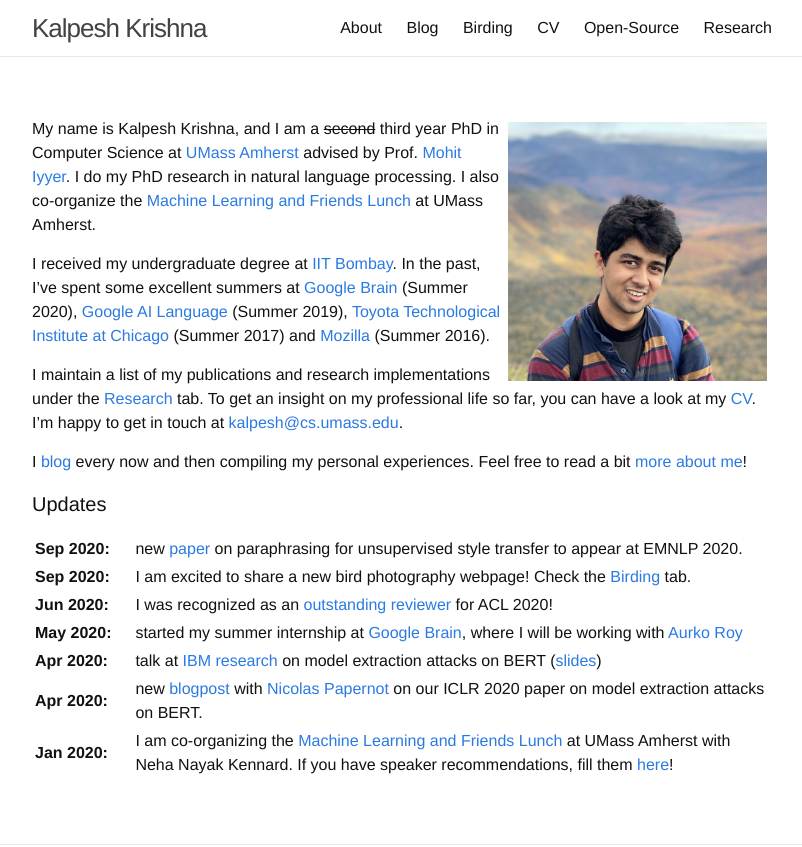
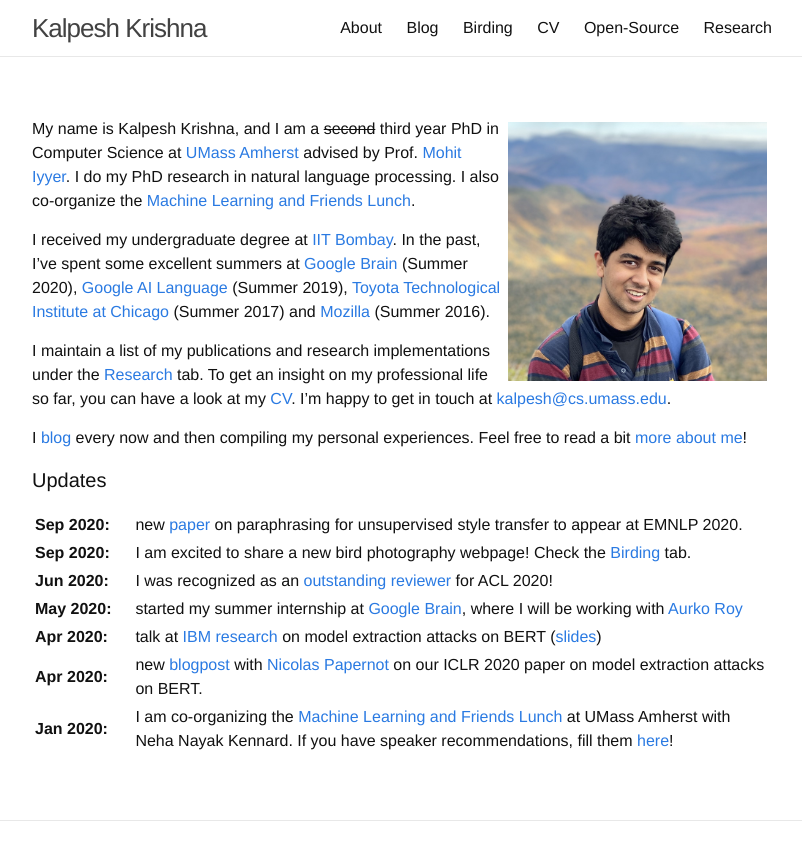
Before and after one commit to martiansideofthemoon/martiansideofthemoon.github.io, a Jekyll site: the page built from index.md, in a window 1280 px wide, cut to the strip 0-847 px from the top of the page. Shown: the whole strip, without its empty margins (238-1040 px from the left). Built offline with Jekyll 4.4.1, drawn with Linux system fonts in a browser that asks for light colours; comment, search, counter and statistics services are not loaded.

Commit message:
update index page a bit

```diff
--- a/index.md
+++ b/index.md
@@ -5,7 +5,7 @@ layout: page
 
 <img style="float: right; width: 35%; padding: 5px;" src=" {{ site.url }}/assets/IMG_1403.jpg">
 
-My name is Kalpesh Krishna, and I am a ~~second~~ third year PhD in Computer Science at [UMass Amherst](http://cs.umass.edu/) advised by Prof. [Mohit Iyyer](https://people.cs.umass.edu/~miyyer/). I do my PhD research in natural language processing. I also co-organize the [Machine Learning and Friends Lunch](https://umass-mlfl.github.io/) at UMass Amherst.
+My name is Kalpesh Krishna, and I am a ~~second~~ third year PhD in Computer Science at [UMass Amherst](http://cs.umass.edu/) advised by Prof. [Mohit Iyyer](https://people.cs.umass.edu/~miyyer/). I do my PhD research in natural language processing. I also co-organize the [Machine Learning and Friends Lunch](https://umass-mlfl.github.io/).
 
 I received my undergraduate degree at [IIT Bombay](http://iitb.ac.in). In the past, I've spent some excellent summers at [Google Brain](https://research.google/teams/brain) (Summer 2020), [Google AI Language](https://ai.google/research/teams/language/) (Summer 2019), [Toyota Technological Institute at Chicago](https://www.ttic.edu/) (Summer 2017) and [Mozilla](https://www.mozilla.org/en-US/) (Summer 2016).
 
```
